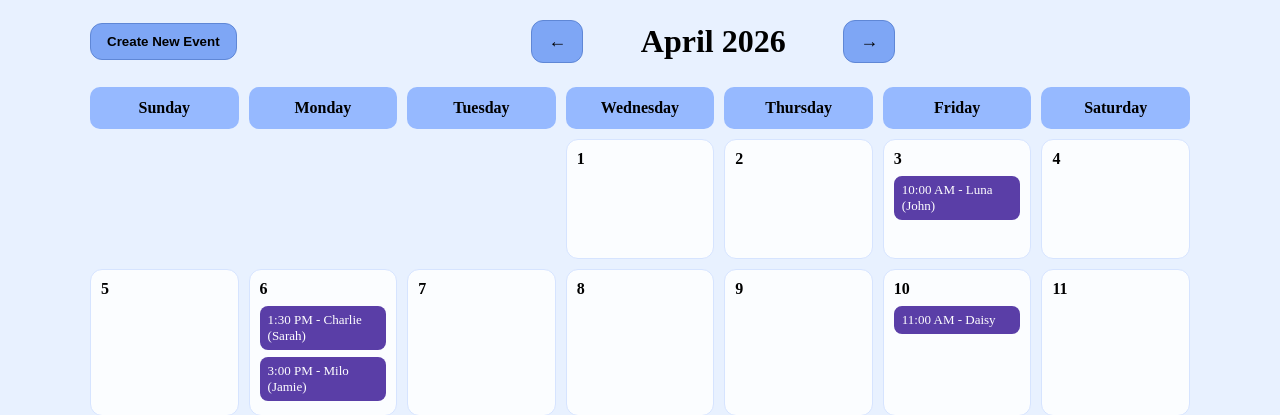
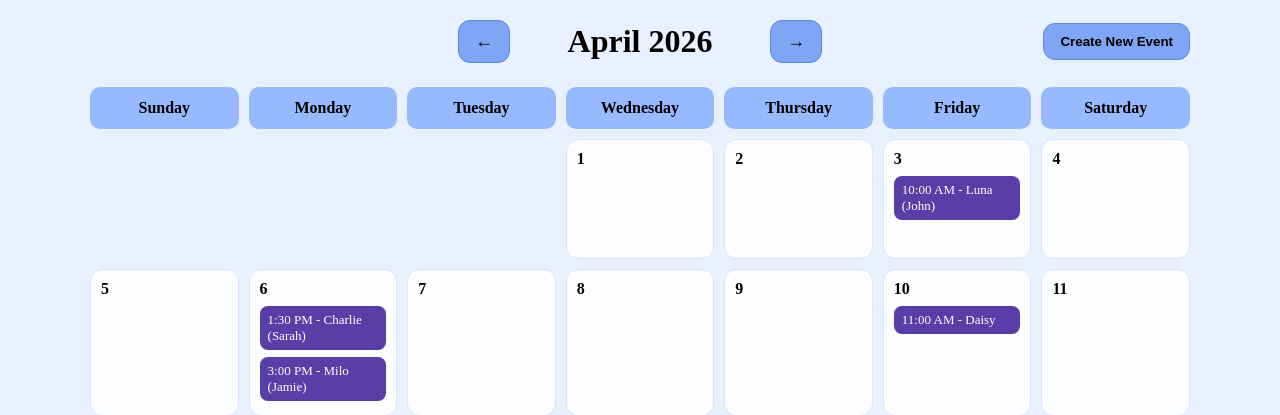
Before and after one commit to kristenrh/PawPortal, a Django app: page /adoption/ in a window 1280 px wide. Shown: the part 64-479 px from the top of the page. Run offline with Django 5.2, Linux system fonts and the light colour scheme; parts of the project's set-up code (start-up, migrations or seed data) failed here and were passed over.

Commit message:
minor updates to styling for calendar

```diff
--- a/static/css/styles.css
+++ b/static/css/styles.css
@@ -493,7 +493,7 @@
 }
 
 /* =========================
-Adoption Calendar
+   Adoption Calendar
 ========================= */
 .calendar-page {
     max-width: 1100px;
@@ -501,6 +501,7 @@
 }
 
 .calendar-topbar {
+    position: relative;
     display: flex;
     align-items: center;
     margin-bottom: 24px;
@@ -511,6 +512,11 @@
     align-items: center;
     gap: 20px;
     margin: 0 auto;
+}
+
+.calendar-create-btn {
+    position: absolute;
+    right: 0;
 }
 
 .calendar-title {
--- a/templates/adoption.html
+++ b/templates/adoption.html
@@ -3,16 +3,17 @@
 {% block content %}
 
 <div class="calendar-page">
+
     <div class="calendar-topbar">
-        <button class="calendar-event-btn" type="button" onclick="openAdoptionModal()">
-            Create New Event
-        </button>
-
         <div class="calendar-month-controls">
             <button id="prev-month" class="calendar-nav-btn" type="button">←</button>
             <h1 id="calendar-month" class="calendar-title">April 2026</h1>
             <button id="next-month" class="calendar-nav-btn" type="button">→</button>
         </div>
+
+        <button class="calendar-event-btn calendar-create-btn" type="button" onclick="openAdoptionModal()">
+            Create New Event
+        </button>
     </div>
 
     <div class="calendar" id="calendar">
```
